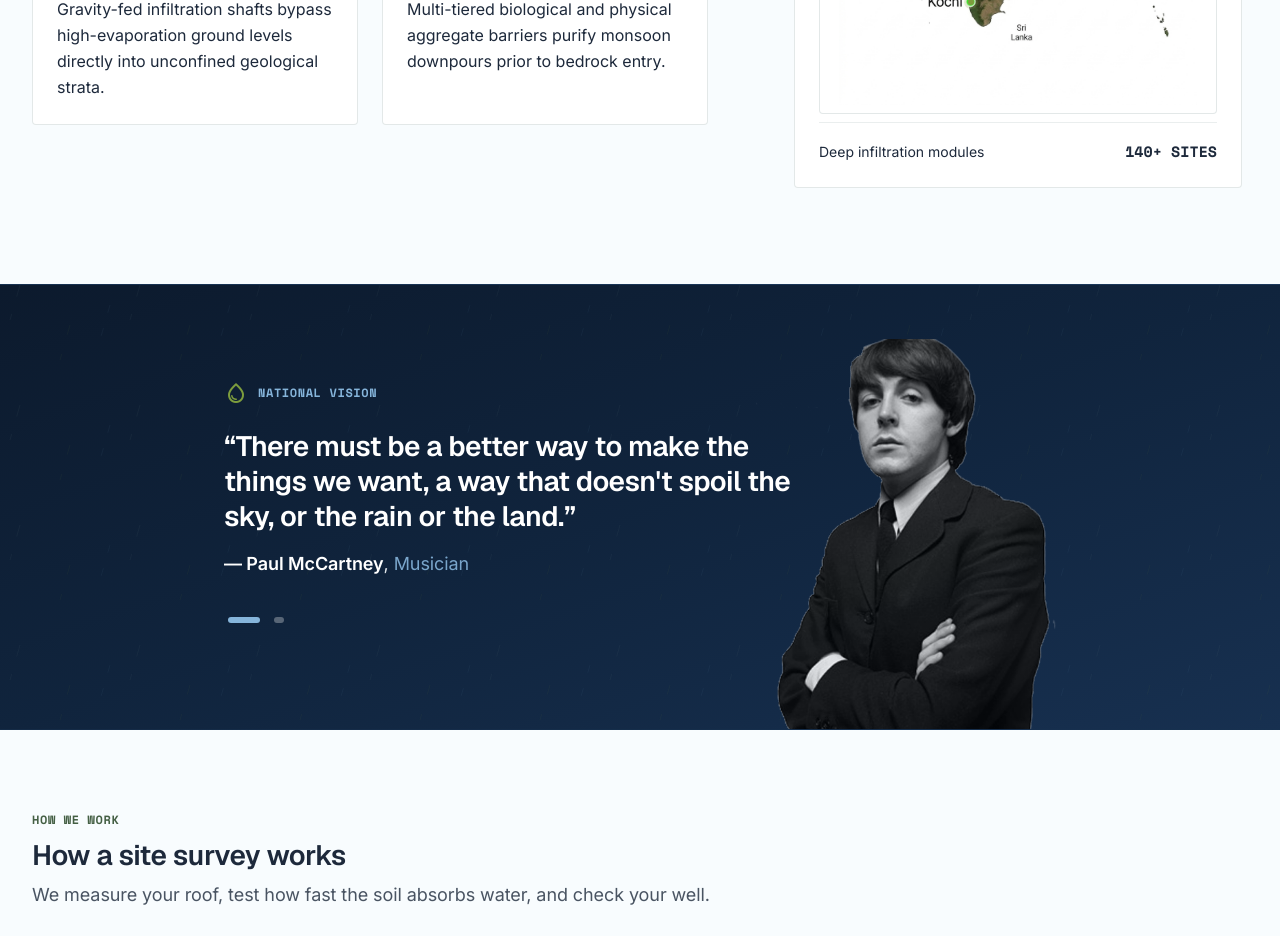
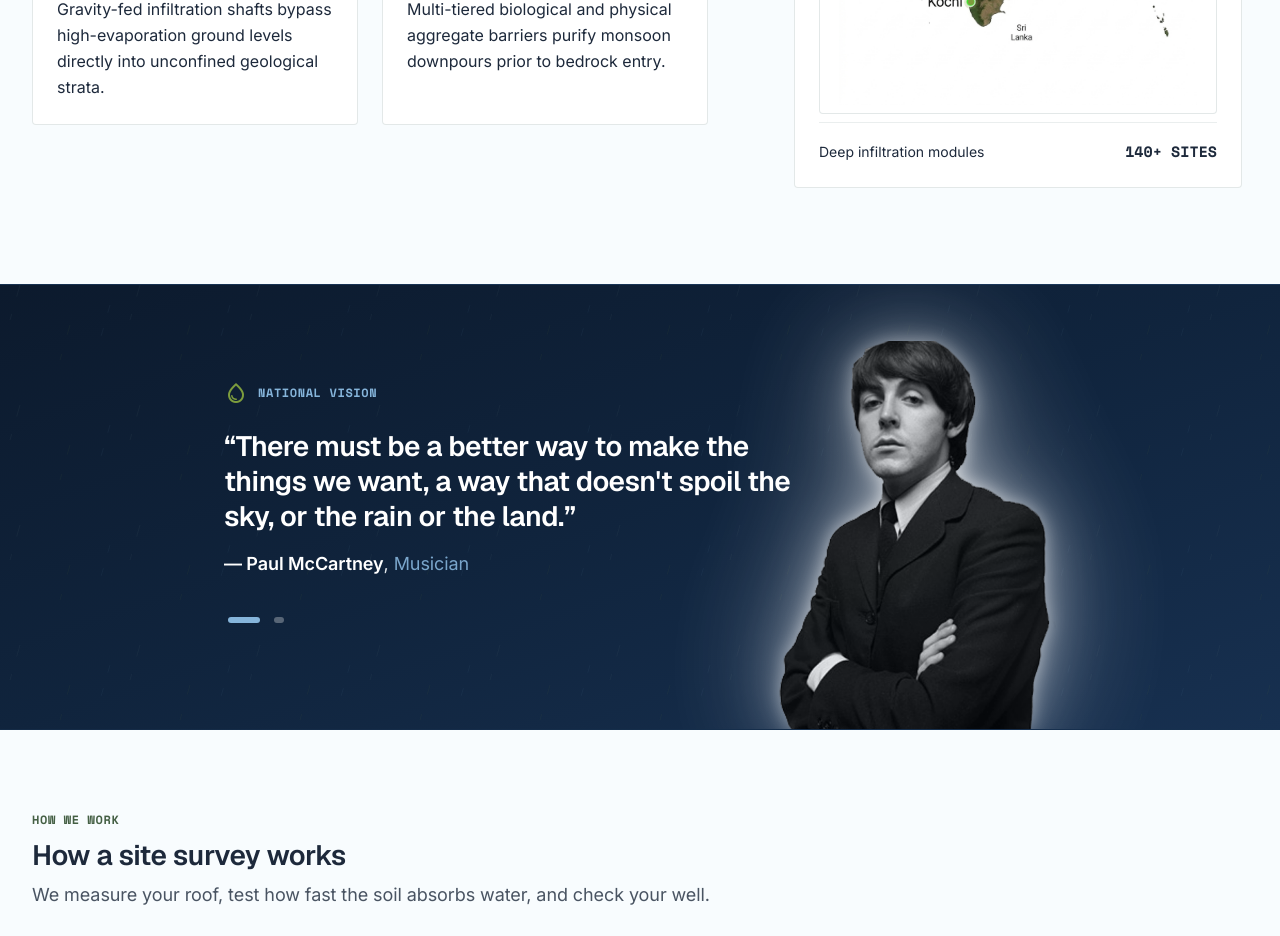
Before and after one commit to Arcnetic-pvt-ltd/SkyraWeb, a Next.js app: page / in a window 1280 px wide. Shown: the part 2220-3156 px from the top of the page. Built offline with nearby package versions, Linux system fonts and the light colour scheme; no server answers.

Commit message:
fix: paul mc image

```diff
--- a/src/components/landing/quotes-carousel.tsx
+++ b/src/components/landing/quotes-carousel.tsx
@@ -31,7 +31,7 @@ export const LANDING_QUOTES: QuoteItem[] = [
       "“There must be a better way to make the things we want, a way that doesn't spoil the sky, or the rain or the land.”",
     author: "Paul McCartney",
     role: "Musician",
-    image: "/images/assets/paul_mccartney.png",
+    image: "/images/assets/paul_mccartney_aura.png",
   },
   DEFAULT_QUOTES[1],
 ];
@@ -128,9 +128,9 @@ export function QuotesCarousel({
                   key={`img-${idx}`}
                   src={item.image}
                   alt=""
-                  width={443}
-                  height={577}
-                  className={`absolute bottom-0 right-4 sm:right-6 lg:right-8 h-[88%] w-auto max-w-none object-contain object-bottom transition-opacity duration-500 ease-in-out ${
+                  width={1043}
+                  height={877}
+                  className={`absolute bottom-0 right-4 sm:right-6 lg:right-8 h-[133%] translate-x-[28.8%] w-auto max-w-none object-contain object-bottom transition-opacity duration-500 ease-in-out ${
                     idx === activeIndex ? "opacity-90" : "opacity-0"
                   }`}
                 />
```
Also changed, not shown: public/images/assets/paul_mccartney.png (deleted), public/images/assets/paul_mccartney_aura.png (added).
